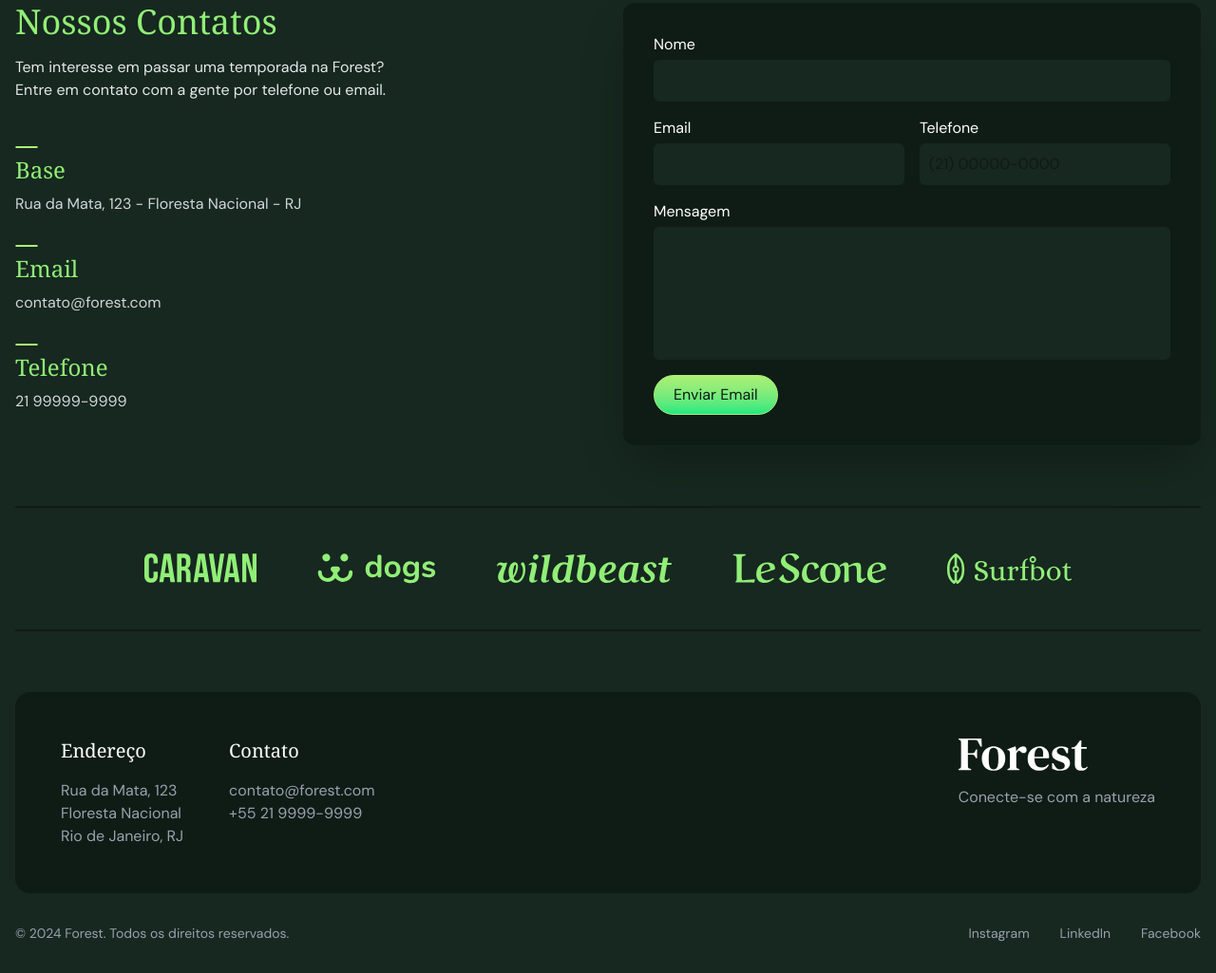
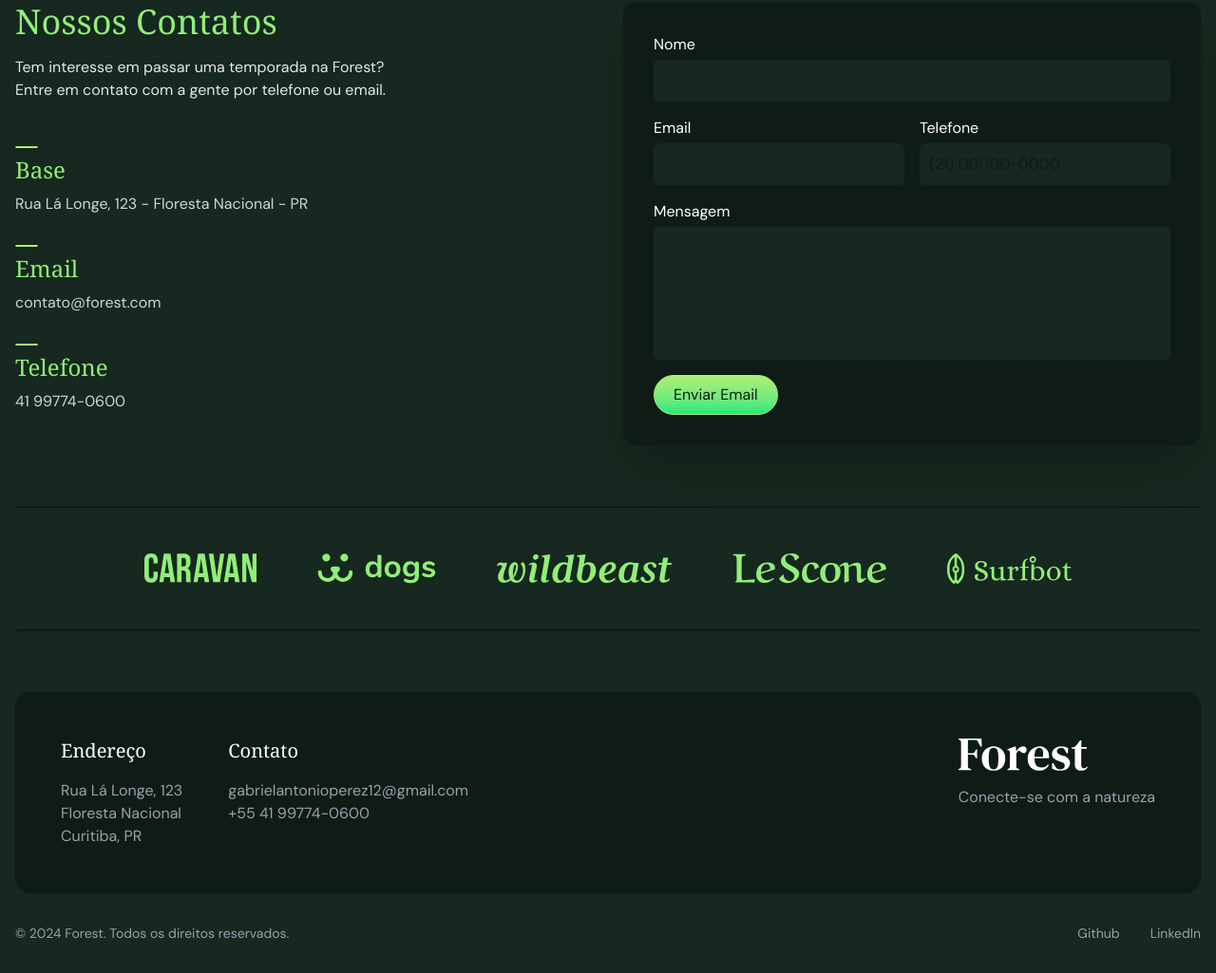
Before and after one commit to gabriel-apg/ForestTailwindcss, a website: page src/index.html in a window 1280 px wide. Shown: the part 3590-4615 px from the top of the page at 95% size. Drawn offline with Linux system fonts and the light colour scheme; a web font is replaced by a local one.

Commit message:
Commit final

```diff
--- a/src/index.html
+++ b/src/index.html
@@ -296,7 +296,7 @@
           <span class="h-0.5 w-6 neon inline-block"></span>
           <h2 class="mb-2 text-2xl text-verde-300 font-serif">Base</h2>
           <p class="text-gray-300">
-            Rua da Mata, 123 - Floresta Nacional - RJ
+            Rua Lá Longe, 123 - Floresta Nacional - PR
           </p>
         </div>
 
@@ -309,7 +309,7 @@
         <div>
           <span class="h-0.5 w-6 neon inline-block"></span>
           <h2 class="mb-2 text-2xl text-verde-300 font-serif">Telefone</h2>
-          <p class="text-gray-300">21 99999-9999</p>
+          <p class="text-gray-300">41 99774-0600</p>
         </div>
       </div>
     </div>
@@ -353,13 +353,13 @@
         <div>
           <h3 class="text-white font-serif text-xl mb-4">Endereço</h3>
           <p class="text-gray-400">
-            Rua da Mata, 123<br />Floresta Nacional<br />Rio de Janeiro, RJ
+            Rua Lá Longe, 123<br />Floresta Nacional<br />Curitiba, PR
           </p>
         </div>
         <div>
           <h3 class="text-white font-serif text-xl mb-4">Contato</h3>
           <p class="text-gray-400">
-            contato@forest.com<br />+55 21 9999-9999
+            gabrielantonioperez12@gmail.com<br />+55 41 99774-0600
           </p>
         </div>
       </div>
@@ -371,9 +371,8 @@
     <div class="text-gray-400 flex items-center justify-between gap-8 text-sm max-sm:flex-col-reverse">
       <p>© 2024 Forest. Todos os direitos reservados.</p>
       <ul class="flex gap-8">
-        <li><a class="hover:text-verde-300" href="#">Instagram</a></li>
-        <li><a class="hover:text-verde-300" href="#">LinkedIn</a></li>
-        <li><a class="hover:text-verde-300" href="#">Facebook</a></li>
+        <li><a class="hover:text-verde-300" href="https://github.com/gabriel-apg">Github</a></li>
+        <li><a class="hover:text-verde-300" href="https://www.linkedin.com/in/gabriel-antonio-perez-gomes">LinkedIn</a></li>
       </ul>
     </div>
   </footer>
```
